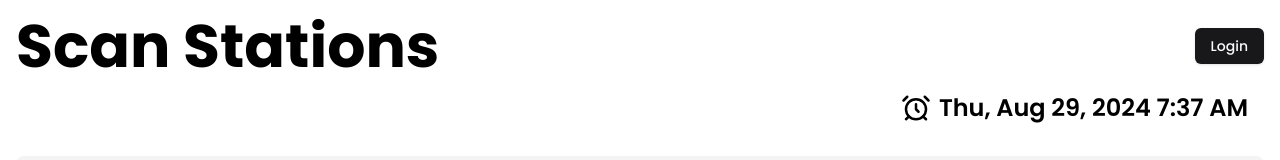
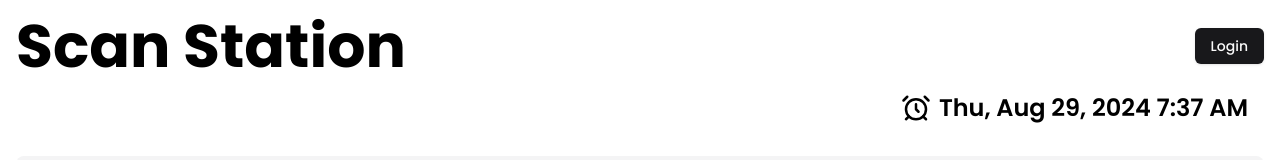
Before and after one commit to reydelshit/qr-code-monitoring-react-typescript-nodejs, a React (Vite) app in the folder client/: page /scan in a window 1280 px wide. Shown: the top 160 px of the page. Built offline with nearby package versions, Linux system fonts and the light colour scheme; no server answers.

Commit message:
removed s

```diff
--- a/client/src/pages/ScanStation.tsx
+++ b/client/src/pages/ScanStation.tsx
@@ -224,7 +224,7 @@ const ScanStation = () => {
   return (
     <div className="relative h-dvh overflow-x-auto px-4">
       <div className="flex items-center justify-between">
-        <h1 className="my-4 text-6xl font-bold">Scan Stations</h1>
+        <h1 className="my-4 text-6xl font-bold">Scan Station</h1>
 
         {path === '/scan' && (
           <Button>
```
